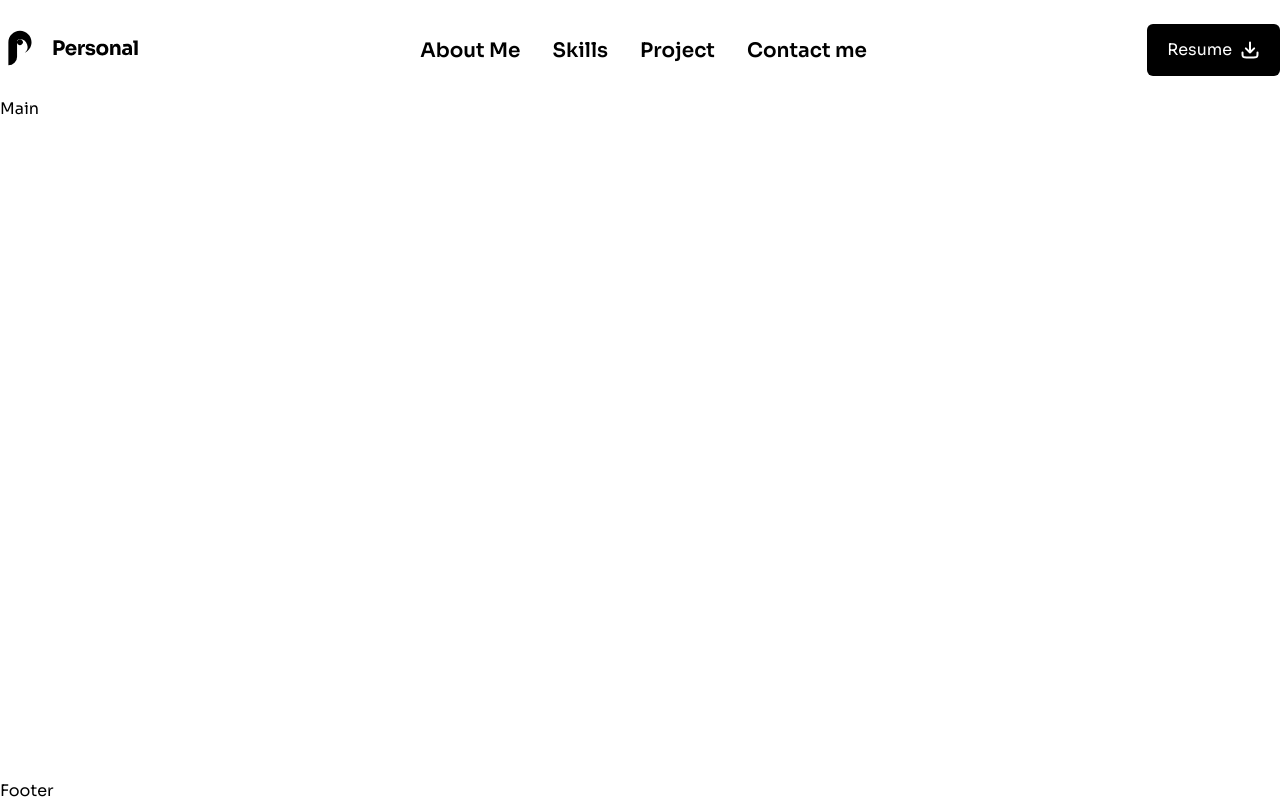
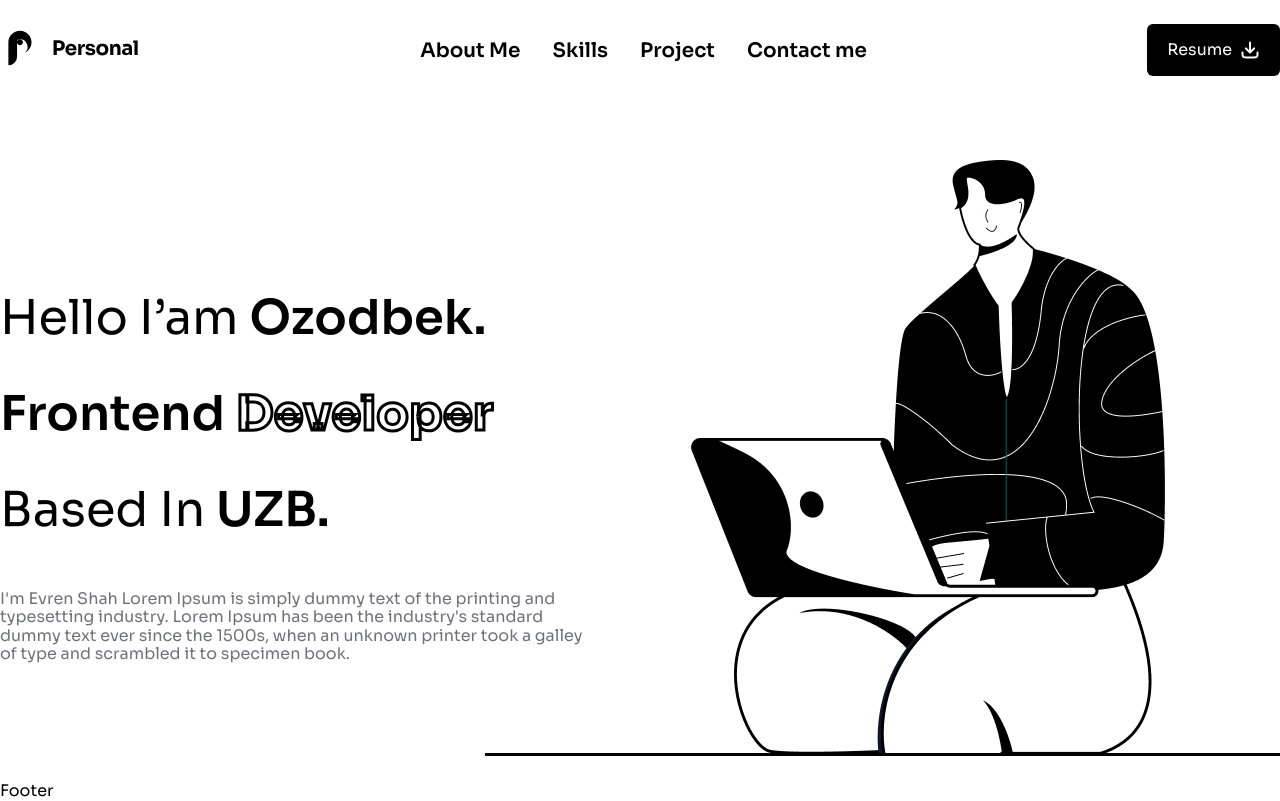
Before and after one commit to ozodbekw/illustrarion-portfolio, a plain HTML site: page index.html in a window 1280 px wide. Drawn offline with Linux system fonts and the light colour scheme.

Commit message:
Add hero section with title, description, and image to main page

```diff
--- a/css/style.css
+++ b/css/style.css
@@ -61,6 +61,7 @@ body {
   display: flex;
   flex-direction: column;
   font-family: "Sora";
+  font-weight: normal;
 }
 
 main {
@@ -104,3 +105,38 @@ main {
   gap: 8px;
   border-radius: 6px;
 }
+
+/* Hero section */
+.hero {
+  padding: 60px 0;
+  position: relative;
+}
+
+.hero__title {
+  margin-top: 110px;
+  font-size: 48px;
+  font-weight: 400;
+  line-height: 2;
+  letter-spacing: 2%;
+  margin-bottom: 32px;
+  span {
+    font-weight: 600;
+  }
+  .dev {
+    font-weight: 700;
+    display: inline;
+    color: white; /* Matnni ichini oq rangda qilish */
+    -webkit-text-stroke: 3px black;
+  }
+}
+.hero__describtion {
+  color: #71717a;
+  font-size: 16px;
+  width: 600px;
+}
+
+.hero__img {
+  position: absolute;
+  top: 60px;
+  right: 0;
+}
--- a/index.html
+++ b/index.html
@@ -30,7 +30,23 @@
 
     <!-- Main  -->
     <main class="main">
-      <div class="main-container container">Main</div>
+      <!-- Hero section -->
+      <section class="hero container">
+        <h1 class="hero__title">
+          Hello I’am <span>Ozodbek.</span> <br />
+          <span>Frontend</span>
+          <a class="dev">Developer</a>
+          <br />
+          Based In <span>UZB.</span>
+        </h1>
+        <p class="hero__describtion">
+          I'm Evren Shah Lorem Ipsum is simply dummy text of the printing and
+          typesetting industry. Lorem Ipsum has been the industry's standard
+          dummy text ever since the 1500s, when an unknown printer took a galley
+          of type and scrambled it to specimen book.
+        </p>
+        <img class="hero__img" src="./img/hero-image.png" alt="hero-image" />
+      </section>
     </main>
 
     <!-- Footer -->
```
